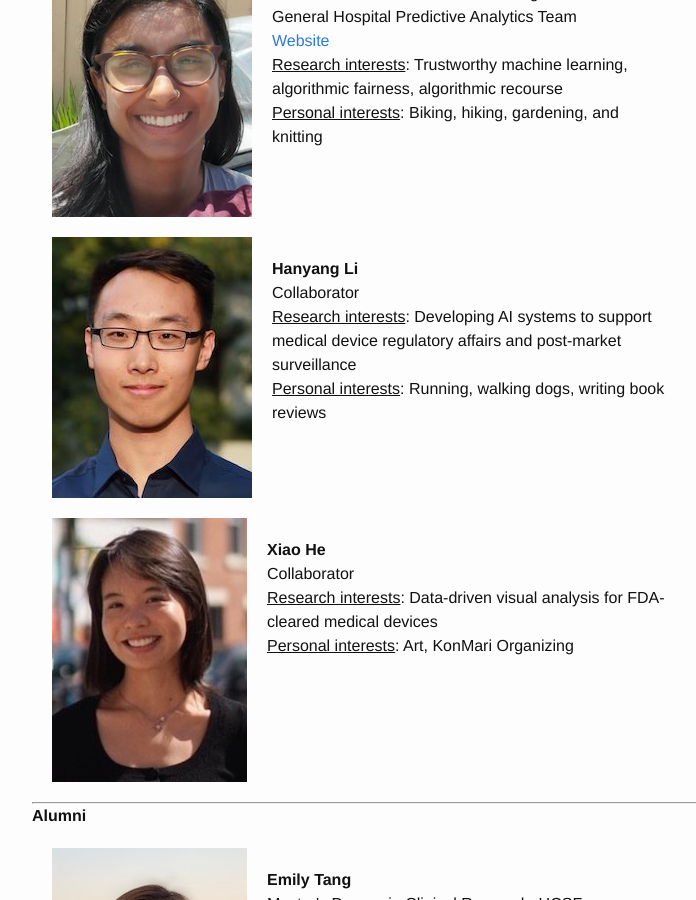
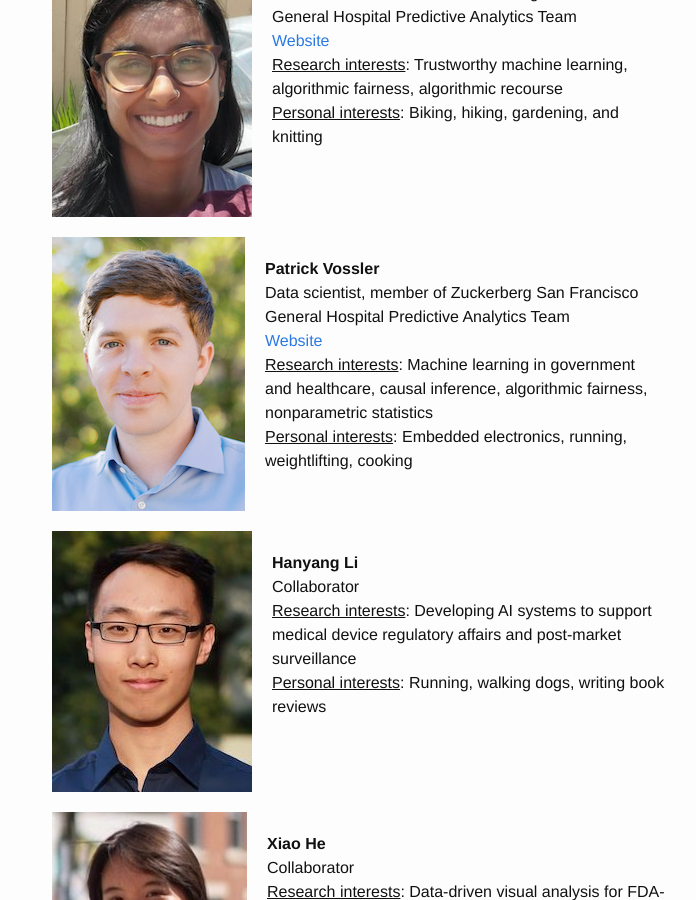
Before and after one commit to jjfeng/jjfeng.github.io, a Jekyll site: the page built from team.html, in a window 1280 px wide and 900 px high, scrolled down 1070 px. Shown: the whole window, without its empty margins (238-934 px from the left). Built offline with Jekyll 4.4.1, drawn with Linux system fonts in a browser that asks for light colours.

Commit message:
update team

```diff
--- a/team.html
+++ b/team.html
@@ -57,6 +57,23 @@ Data scientist, member of Zuckerberg San Francisco General Hospital Predictive A
 <u>Research interests</u>: Trustworthy machine learning, algorithmic fairness, algorithmic recourse
 <br/>
 <u>Personal interests</u>: Biking, hiking, gardening, and knitting
+</div>
+</div>
+
+<div class="container" style="display: flex; flex-wrap: wrap; margin: 20px">
+<div>
+<img src="patrick.png">
+</div>
+<div style="margin: 20px; max-width: 400px">
+    <b>Patrick Vossler</b>
+<br/>
+Data scientist, member of Zuckerberg San Francisco General Hospital Predictive Analytics Team
+<br/>
+<a href="https://www.patvoss.me">Website</a>
+<br/>
+<u>Research interests</u>: Machine learning in government and healthcare, causal inference, algorithmic fairness, nonparametric statistics
+<br/>
+<u>Personal interests</u>: Embedded electronics, running, weightlifting, cooking
 </div>
 </div>
 
```
Also changed, not shown: patrick.png (added).
